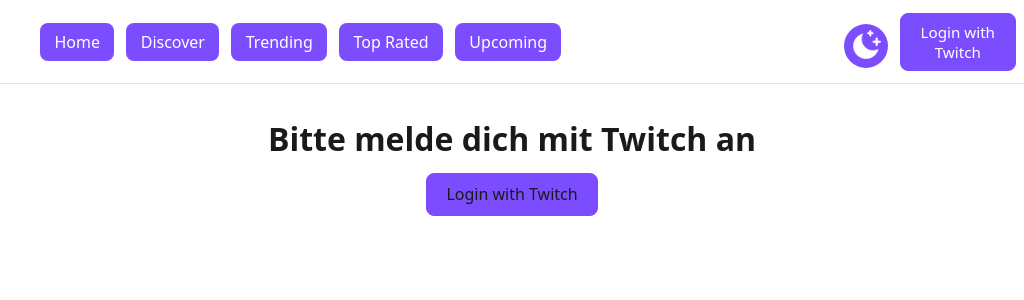
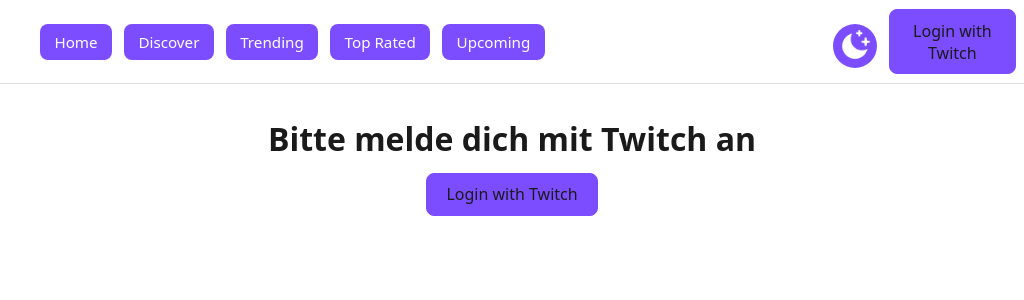
Before and after one commit to MusicToGetCodedOn/Gamebase-frontend, a React (Vite) app: page / in a window 1024 px wide. Shown: the top 300 px of the page. Built offline with nearby package versions, Linux system fonts and the light colour scheme.

Commit message:
gbfdnsog

```diff
--- a/src/components/Header.css
+++ b/src/components/Header.css
@@ -317,7 +317,8 @@
     gap: 0.75rem;
   }
 
-  .header button {
+  .header .container-item,
+  .header .theme-toggle {
     font-size: 0.95rem;
     padding: 0.5rem 0.9rem;
     color: var(--text-color-nav);
```
